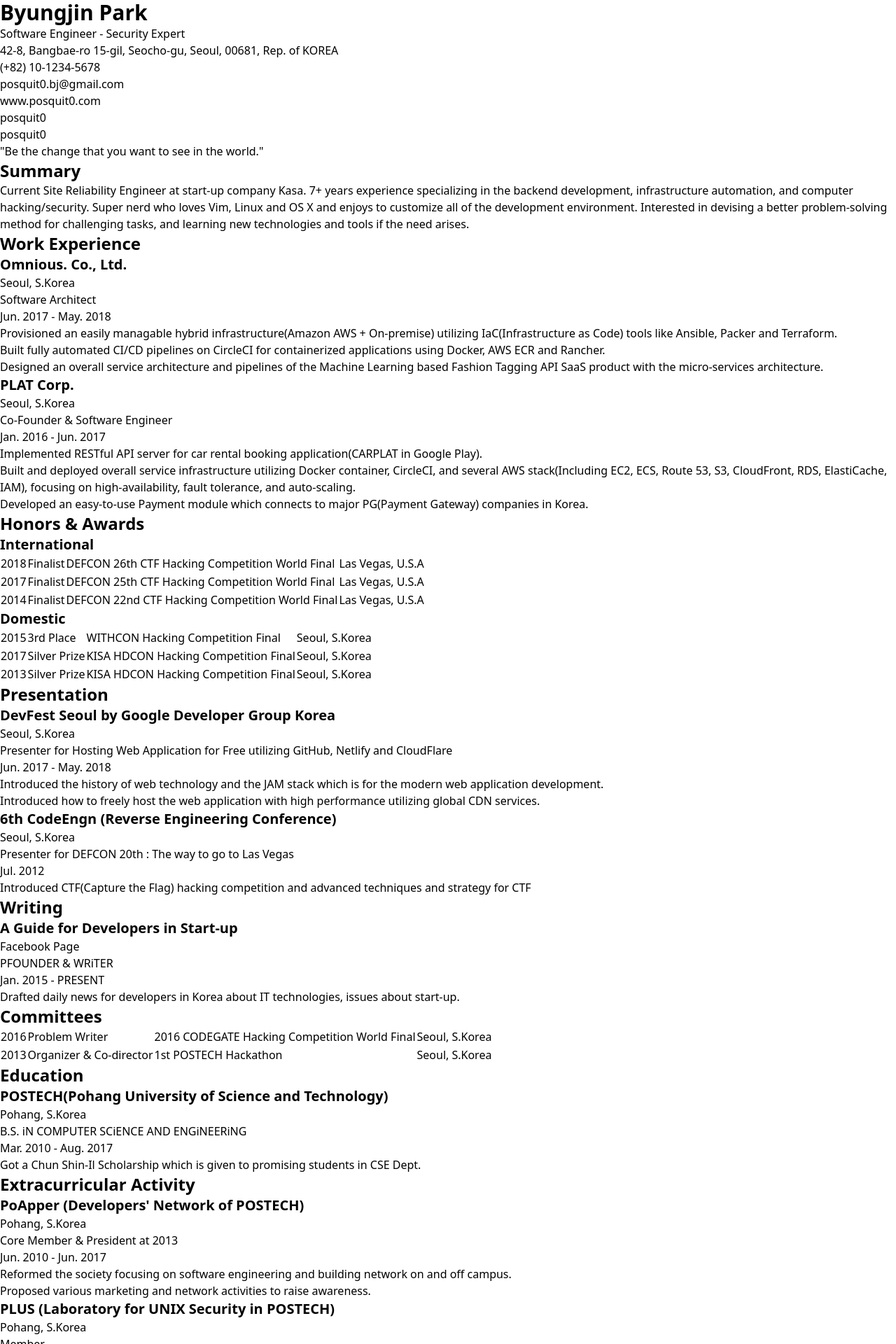
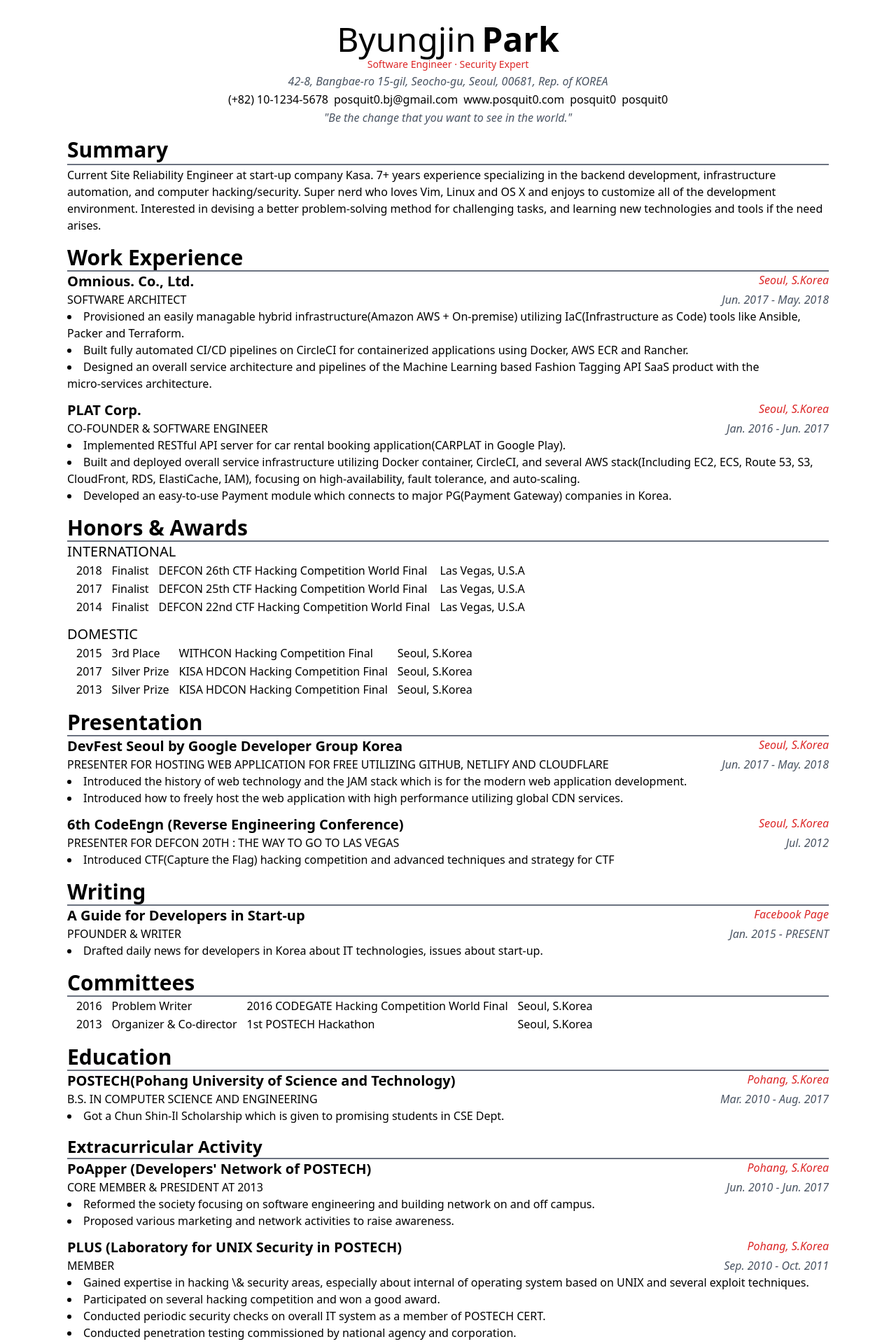
Before and after one commit to k3ii/mscc-cloud-resume-challenge, a Vue app in the folder frontend/: page / in a window 1280 px wide. Shown: the top 1920 px of the page at 70% size. Built offline with nearby package versions, Linux system fonts and the light colour scheme.

Commit message:
style: add styling to replicate awesome cv

```diff
--- a/frontend/src/App.vue
+++ b/frontend/src/App.vue
@@ -12,7 +12,7 @@
 </script>
 
 <template>
-  <div>
+  <div id="app" class="my-8 mx-24 space-y-4">
     <ResumeHeader />
     <ResumeSummary />
     <ResumeExperience />
--- a/frontend/src/components/ResumeCommittees.vue
+++ b/frontend/src/components/ResumeCommittees.vue
@@ -2,8 +2,9 @@
 
 <template>
   <div>
-    <h2 class="text-2xl font-bold">Committees</h2>
-    <table class="table-auto">
+    <h2 class="text-3xl font-bold">Committees</h2>
+    <div class="flex-grow border-b-2 border-gray-500"></div>
+    <table class="table-auto border-separate border-spacing-x-3">
       <tbody>
         <tr>
           <td>2016</td>
--- a/frontend/src/components/ResumeEducation.vue
+++ b/frontend/src/components/ResumeEducation.vue
@@ -2,15 +2,22 @@
 
 <template>
   <div>
-    <h2 class="text-2xl font-bold">Education</h2>
-    <div>
-      <h3 class="text-xl font-bold">POSTECH(Pohang University of Science and Technology)</h3>
-      <p>Pohang, S.Korea</p>
-      <p>B.S. iN COMPUTER SCiENCE AND ENGiNEERiNG</p>
-      <p>Mar. 2010 ‑ Aug. 2017</p>
-      <ul role="list">
-        <li>Got a Chun Shin‑Il Scholarship which is given to promising students in CSE Dept.</li>
-      </ul>
+    <h2 class="text-3xl font-bold">Education</h2>
+    <div class="flex-grow border-b-2 border-gray-500"></div>
+    <div class="space-y-3">
+      <div>
+        <div class="flex justify-between">
+          <h3 class="text-xl font-bold">POSTECH(Pohang University of Science and Technology)</h3>
+          <p class="italic text-red-600">Pohang, S.Korea</p>
+        </div>
+        <div class="flex justify-between">
+          <p class="uppercase">B.S. iN COMPUTER SCiENCE AND ENGiNEERiNG</p>
+          <p class="text-gray-600 italic">Mar. 2010 ‑ Aug. 2017</p>
+        </div>
+        <ul class="list-disc list-inside">
+          <li>Got a Chun Shin‑Il Scholarship which is given to promising students in CSE Dept.</li>
+        </ul>
+      </div>
     </div>
   </div>
 </template>
--- a/frontend/src/components/ResumeExperience.vue
+++ b/frontend/src/components/ResumeExperience.vue
@@ -2,13 +2,19 @@
 
 <template>
   <div>
-    <h2 class="text-2xl font-bold">Work Experience</h2>
+    <h2 class="text-3xl font-bold">Work Experience</h2>
+    <div class="flex-grow border-b-2 border-gray-500"></div>
+    <div class="space-y-3">
       <div>
+        <div class="flex justify-between">
           <h3 class="text-xl font-bold">Omnious. Co., Ltd.</h3>
-      <p>Seoul, S.Korea</p>
-      <p>Software Architect</p>
-      <p>Jun. 2017 - May. 2018</p>
-      <ul role="list">
+          <p class="italic text-red-600">Seoul, S.Korea</p>
+        </div>
+        <div class="flex justify-between">
+          <p class="uppercase">Software Architect</p>
+          <p class="text-gray-600 italic">Jun. 2017 - May. 2018</p>
+        </div>
+        <ul class="list-disc list-inside">
           <li>
             Provisioned an easily managable hybrid infrastructure(Amazon AWS + On-premise) utilizing
             IaC(Infrastructure as Code) tools like Ansible, Packer and Terraform.
@@ -24,13 +30,18 @@
         </ul>
       </div>
       <div>
+        <div class="flex justify-between">
           <h3 class="text-xl font-bold">PLAT Corp.</h3>
-      <p>Seoul, S.Korea</p>
-      <p>Co‑Founder & Software Engineer</p>
-      <p>Jan. 2016 - Jun. 2017</p>
-      <ul role="list">
+          <p class="italic text-red-600">Seoul, S.Korea</p>
+        </div>
+        <div class="flex justify-between">
+          <p class="uppercase">Co‑Founder & Software Engineer</p>
+          <p class="text-gray-600 italic">Jan. 2016 - Jun. 2017</p>
+        </div>
+        <ul class="list-disc list-inside">
           <li>
-          Implemented RESTful API server for car rental booking application(CARPLAT in Google Play).
+            Implemented RESTful API server for car rental booking application(CARPLAT in Google
+            Play).
           </li>
           <li>
             Built and deployed overall service infrastructure utilizing Docker container, CircleCI,
@@ -44,6 +55,7 @@
         </ul>
       </div>
     </div>
+  </div>
 </template>
 
 <style scoped></style>
--- a/frontend/src/components/ResumeExtracurricular.vue
+++ b/frontend/src/components/ResumeExtracurricular.vue
@@ -3,12 +3,18 @@
 <template>
   <div>
     <h2 class="text-2xl font-bold">Extracurricular Activity</h2>
+    <div class="flex-grow border-b-2 border-gray-500"></div>
+    <div class="space-y-3">
       <div>
+        <div class="flex justify-between">
           <h3 class="text-xl font-bold">PoApper (Developers' Network of POSTECH)</h3>
-      <p>Pohang, S.Korea</p>
-      <p>Core Member & President at 2013</p>
-      <p>Jun. 2010 - Jun. 2017</p>
-      <ul role="list">
+          <p class="italic text-red-600">Pohang, S.Korea</p>
+        </div>
+        <div class="flex justify-between">
+          <p class="uppercase">Core Member & President at 2013</p>
+          <p class="text-gray-600 italic">Jun. 2010 - Jun. 2017</p>
+        </div>
+        <ul class="list-disc list-inside">
           <li>
             Reformed the society focusing on software engineering and building network on and off
             campus.
@@ -17,11 +23,15 @@
         </ul>
       </div>
       <div>
+        <div class="flex justify-between">
           <h3 class="text-xl font-bold">PLUS (Laboratory for UNIX Security in POSTECH)</h3>
-      <p>Pohang, S.Korea</p>
-      <p>Member</p>
-      <p>Sep. 2010 - Oct. 2011</p>
-      <ul role="list">
+          <p class="text-red-600 italic">Pohang, S.Korea</p>
+        </div>
+        <div class="flex justify-between">
+          <p class="uppercase">Member</p>
+          <p class="text-gray-600 italic">Sep. 2010 - Oct. 2011</p>
+        </div>
+        <ul class="list-disc list-inside">
           <li>
             Gained expertise in hacking \& security areas, especially about internal of operating
             system based on UNIX and several exploit techniques.
@@ -34,6 +44,7 @@
         </ul>
       </div>
     </div>
+  </div>
 </template>
 
 <style scoped></style>
--- a/frontend/src/components/ResumeFooter.vue
+++ b/frontend/src/components/ResumeFooter.vue
@@ -1,7 +1,7 @@
 <script setup lang="ts"></script>
 
 <template>
-  <div>
+  <div class="flex justify-between uppercase text-gray-600">
     <p>June 15, 2024</p>
     <p>Byungjin Park - Resume</p>
   </div>
--- a/frontend/src/components/ResumeHeader.vue
+++ b/frontend/src/components/ResumeHeader.vue
@@ -1,16 +1,23 @@
 <script setup lang="ts"></script>
 
 <template>
-  <div>
-    <h1 class="text-3xl font-bold">Byungjin Park</h1>
-    <p>Software Engineer - Security Expert</p>
-    <p>42-8, Bangbae-ro 15-gil, Seocho-gu, Seoul, 00681, Rep. of KOREA</p>
-    <p>(+82) 10-1234-5678</p>
-    <p>posquit0.bj@gmail.com</p>
-    <p>www.posquit0.com</p>
-    <p>posquit0</p>
-    <p>posquit0</p>
-    <p>"Be the change that you want to see in the world."</p>
+  <div class="flex flex-col items-center space-y-0.5">
+    <div class="flex space-x-2 text-5xl">
+      <h1 class="font-thin">Byungjin</h1>
+      <h1 class="font-bold">Park</h1>
+    </div>
+    <p class="text-red-600 text-sm">Software Engineer · Security Expert</p>
+    <p class="italic text-gray-600">
+      42-8, Bangbae-ro 15-gil, Seocho-gu, Seoul, 00681, Rep. of KOREA
+    </p>
+    <div class="flex space-x-2">
+      <p>(+82) 10-1234-5678</p>
+      <p>posquit0.bj@gmail.com</p>
+      <p>www.posquit0.com</p>
+      <p>posquit0</p>
+      <p>posquit0</p>
+    </div>
+    <p class="italic text-gray-600">"Be the change that you want to see in the world."</p>
   </div>
 </template>
 
--- a/frontend/src/components/ResumeHonors.vue
+++ b/frontend/src/components/ResumeHonors.vue
@@ -2,10 +2,12 @@
 
 <template>
   <div>
-    <h2 class="text-2xl font-bold">Honors & Awards</h2>
+    <h2 class="text-3xl font-bold">Honors & Awards</h2>
+    <div class="flex-grow border-b-2 border-gray-500"></div>
+    <div class="space-y-3">
       <div>
-      <h3 class="text-xl font-bold">International</h3>
-      <table class="table-auto">
+        <h3 class="text-xl uppercase">International</h3>
+        <table class="table-auto border-separate border-spacing-x-3">
           <tbody>
             <tr>
               <td>2018</td>
@@ -29,8 +31,8 @@
         </table>
       </div>
       <div>
-      <h3 class="text-xl font-bold">Domestic</h3>
-      <table class="table-auto">
+        <h3 class="text-xl uppercase">Domestic</h3>
+        <table class="table-auto border-separate border-spacing-x-3">
           <tbody>
             <tr>
               <td>2015</td>
@@ -54,6 +56,7 @@
         </table>
       </div>
     </div>
+  </div>
 </template>
 
 <style scoped></style>
--- a/frontend/src/components/ResumePresentation.vue
+++ b/frontend/src/components/ResumePresentation.vue
@@ -2,13 +2,21 @@
 
 <template>
   <div>
-    <h2 class="text-2xl font-bold">Presentation</h2>
+    <h2 class="text-3xl font-bold">Presentation</h2>
+    <div class="flex-grow border-b-2 border-gray-500"></div>
+    <div class="space-y-3">
       <div>
+        <div class="flex justify-between">
           <h3 class="text-xl font-bold">DevFest Seoul by Google Developer Group Korea</h3>
-      <p>Seoul, S.Korea</p>
-      <p>Presenter for Hosting Web Application for Free utilizing GitHub, Netlify and CloudFlare</p>
-      <p>Jun. 2017 - May. 2018</p>
-      <ul role="list">
+          <p class="italic text-red-600">Seoul, S.Korea</p>
+        </div>
+        <div class="flex justify-between">
+          <p class="uppercase">
+            Presenter for Hosting Web Application for Free utilizing GitHub, Netlify and CloudFlare
+          </p>
+          <p class="text-gray-600 italic">Jun. 2017 - May. 2018</p>
+        </div>
+        <ul class="list-disc list-inside">
           <li>
             Introduced the history of web technology and the JAM stack which is for the modern web
             application development.
@@ -20,16 +28,21 @@
         </ul>
       </div>
       <div>
+        <div class="flex justify-between">
           <h3 class="text-xl font-bold">6th CodeEngn (Reverse Engineering Conference)</h3>
-      <p>Seoul, S.Korea</p>
-      <p>Presenter for DEFCON 20th : The way to go to Las Vegas</p>
-      <p>Jul. 2012</p>
-      <ul role="list">
+          <p class="italic text-red-600">Seoul, S.Korea</p>
+        </div>
+        <div class="flex justify-between">
+          <p class="uppercase">Presenter for DEFCON 20th : The way to go to Las Vegas</p>
+          <p class="text-gray-600 italic">Jul. 2012</p>
+        </div>
+        <ul class="list-disc list-inside">
           <li>
-          Introduced CTF(Capture the Flag) hacking competition and advanced techniques and strategy
-          for CTF
+            Introduced CTF(Capture the Flag) hacking competition and advanced techniques and
+            strategy for CTF
           </li>
         </ul>
+      </div>
     </div>
   </div>
 </template>
--- a/frontend/src/components/ResumeSummary.vue
+++ b/frontend/src/components/ResumeSummary.vue
@@ -1,8 +1,9 @@
 <script setup lang="ts"></script>
 
 <template>
-  <div>
-    <h2 class="text-2xl font-bold">Summary</h2>
+  <div class="space-y-0.5">
+    <h2 class="text-3xl font-bold">Summary</h2>
+    <div class="flex-grow border-b-2 border-gray-500"></div>
     <p>
       Current Site Reliability Engineer at start-up company Kasa. 7+ years experience specializing
       in the backend development, infrastructure automation, and computer hacking/security. Super
--- a/frontend/src/components/ResumeWriting.vue
+++ b/frontend/src/components/ResumeWriting.vue
@@ -2,19 +2,26 @@
 
 <template>
   <div>
-    <h2 class="text-2xl font-bold">Writing</h2>
+    <h2 class="text-3xl font-bold">Writing</h2>
+    <div class="flex-grow border-b-2 border-gray-500"></div>
+    <div class="space-y-3">
       <div>
+        <div class="flex justify-between">
           <h3 class="text-xl font-bold">A Guide for Developers in Start‑up</h3>
-      <p>Facebook Page</p>
-      <p>PFOUNDER & WRiTER</p>
-      <p>Jan. 2015 ‑ PRESENT</p>
-      <ul role="list">
+          <p class="italic text-red-600">Facebook Page</p>
+        </div>
+        <div class="flex justify-between">
+          <p class="uppercase">PFOUNDER & WRiTER</p>
+          <p class="italic text-gray-600">Jan. 2015 ‑ PRESENT</p>
+        </div>
+        <ul class="list-disc list-inside">
           <li>
             Drafted daily news for developers in Korea about IT technologies, issues about start‑up.
           </li>
         </ul>
       </div>
     </div>
+  </div>
 </template>
 
 <style scoped></style>
```
Lines whose indentation alone changed are shown as unchanged.
